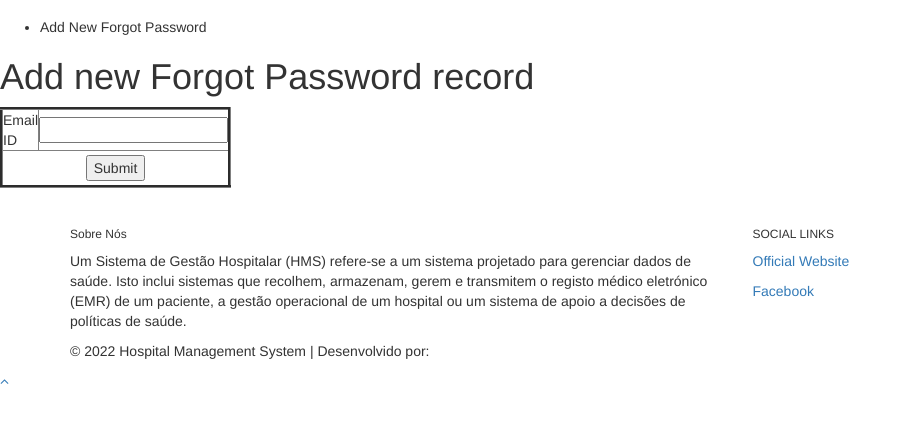
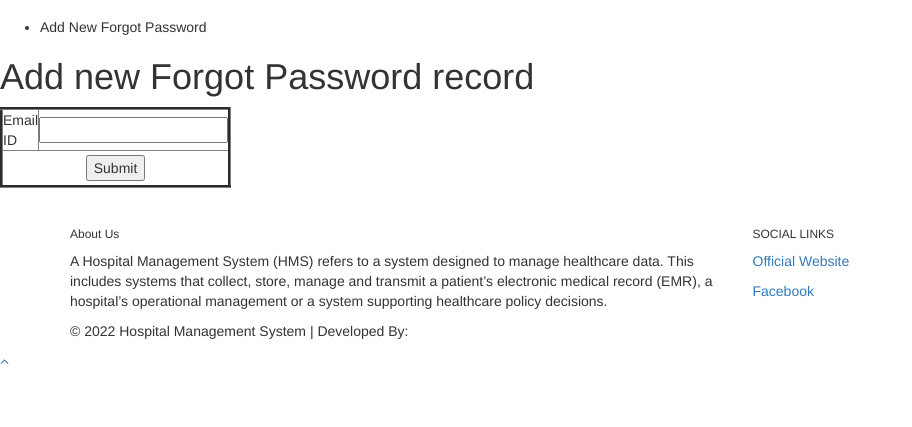
Before and after one commit to gpdax/HMS, a PHP site: page /Forgotpassword.php in a window 1280 px wide. Shown: the part 373-800 px from the top of the page, without its empty margins (0-912 px from the left). Run offline with PHP 8.4, Linux system fonts and the light colour scheme; a stand-in replaces the project's code that opens the database connection; some libraries are stand-ins or nearby versions.

Commit message:
Update footer.php

```diff
--- a/footer.php
+++ b/footer.php
@@ -1,12 +1,12 @@
-  <footer class="footer-2">
+ <footer class="footer-2">
     <div class="container">
       <div class="row">
 
         <!-- Support -->
         <div class="col-sm-7">
-          <h6>Sobre Nós</h6>
+          <h6>About Us</h6>
           <div class="about-foot">
-            <p> Um Sistema de Gestão Hospitalar (HMS) refere-se a um sistema projetado para gerenciar dados de saúde. Isto inclui sistemas que recolhem, armazenam, gerem e transmitem o registo médico eletrónico (EMR) de um paciente, a gestão operacional de um hospital ou um sistema de apoio a decisões de políticas de saúde. </p>
+            <p> A Hospital Management System (HMS) refers to a system designed to manage healthcare data. This includes systems that collect, store, manage and transmit a patient’s electronic medical record (EMR), a hospital’s operational management or a system supporting healthcare policy decisions. </p>
           </div>
         </div>
 
@@ -27,7 +27,7 @@
   <!-- Rights -->
   <div class="rights style-2">
     <div class="container">
-      <p>© 2022 Hospital Management System | Desenvolvido por: <strong><span></span><a href="https://www.itsourcecode.com/" style="color: white">Matheus</a></span></strong>  </p>
+      <p>© 2022 Hospital Management System | Developed By: <strong><span></span><a href="https://www.itsourcecode.com/" style="color: white">Matheus</a></span></strong>  </p>
     </div>
   </div>
 
```
